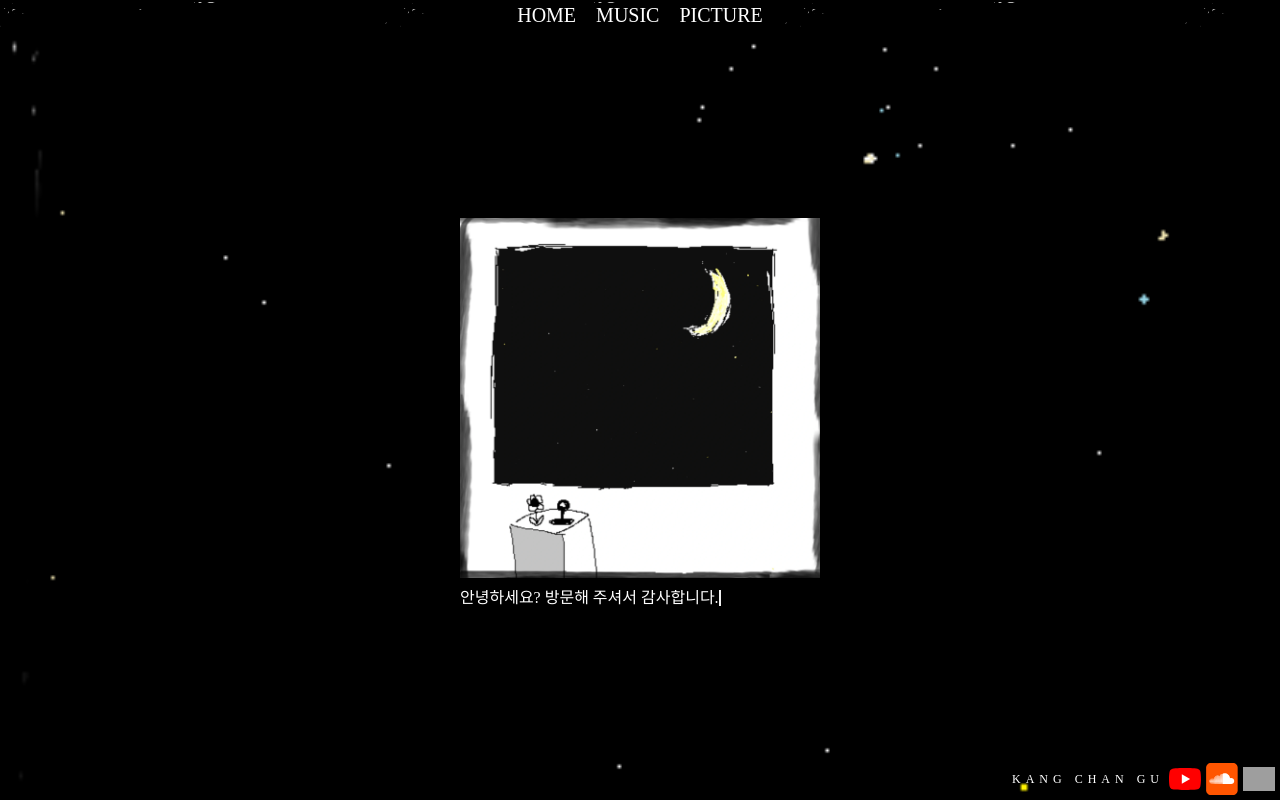
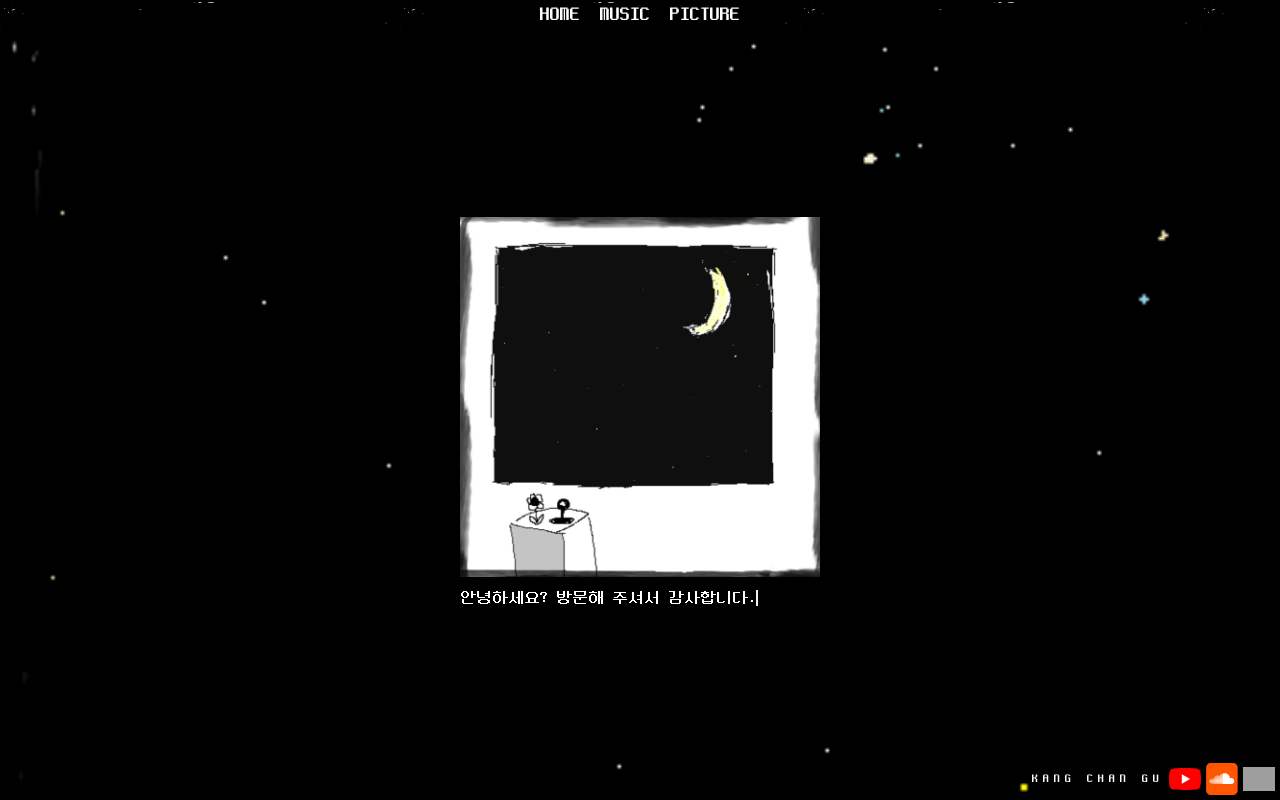
Before and after one commit to lovemagician/KANGCHANGU, a React (Vite) app: page / in a window 1280 px wide. Built offline with nearby package versions, Linux system fonts and the light colour scheme; grey boxes are pictures that could not be loaded.

Commit message:
💄 add fonts

```diff
--- a/src/index.css
+++ b/src/index.css
@@ -3,3 +3,14 @@ body,
 #root {
   height: 100%;
 }
+
+@font-face {
+  font-family: "neoDunggeunmo";
+  src: url("/fonts/neodgm.woff") format("woff");
+  font-weight: normal;
+  font-style: normal;
+}
+
+body {
+  font-family: "neoDunggeunmo", sans-serif;
+}
```
Also changed, not shown: public/fonts/neodgm.woff (added).
